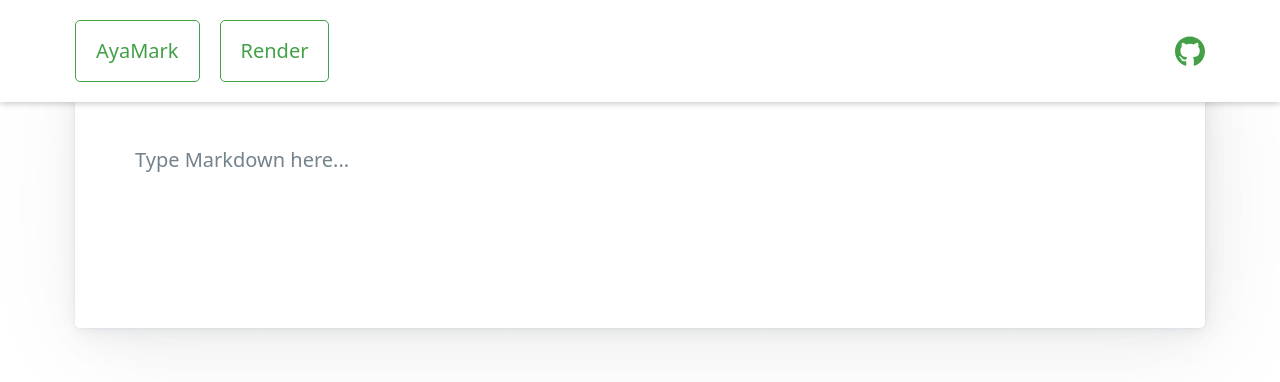
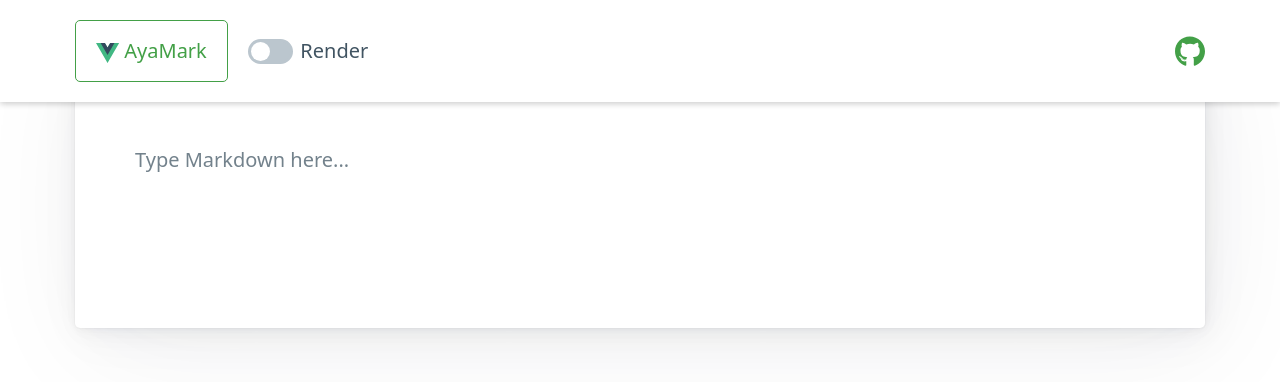
Before and after one commit to Brx86/AyaMark, a Vue app: page / in a window 1280 px wide. Shown: the top 382 px of the page. Built offline with nearby package versions, Linux system fonts and the light colour scheme.

Commit message:
fix nav button

```diff
--- a/src/components/NavBar.vue
+++ b/src/components/NavBar.vue
@@ -1,7 +1,7 @@
 <script setup>
 import VueLogo from "./icons/VueLogo.vue"
 import GithubLogo from "./icons/GithubLogo.vue"
-defineProps(["isLoading", "postAction", "btnStatus", "renderHtml"])
+defineProps(["isLoading", "postAction", "renderHtml"])
 </script>
 
 <template>
@@ -9,12 +9,15 @@ defineProps(["isLoading", "postAction", "btnStatus", "renderHtml"])
         <nav class="container">
             <ul>
                 <li>
-                    <button class="outline" :aria-busy="isLoading" @click="">
+                    <button v-if="isLoading" aria-busy="true">
                         AyaMark
+                    </button>
+                    <button v-else class="outline" @click="postAction">
+                        <VueLogo /> AyaMark
                     </button>
                 </li>
                 <li>
-                    <button :class="btnStatus" @click="renderHtml">Render</button>
+                    <input type="checkbox" role="switch" @click="renderHtml">Render
                 </li>
             </ul>
             <ul>
```
